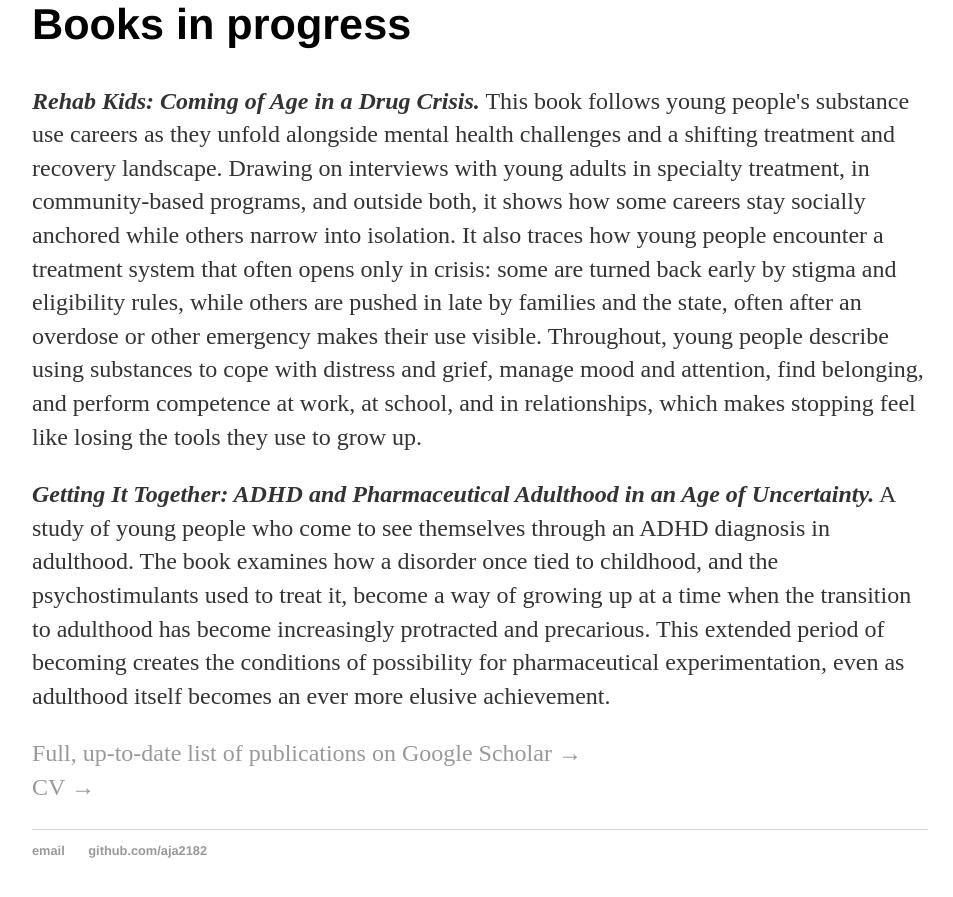
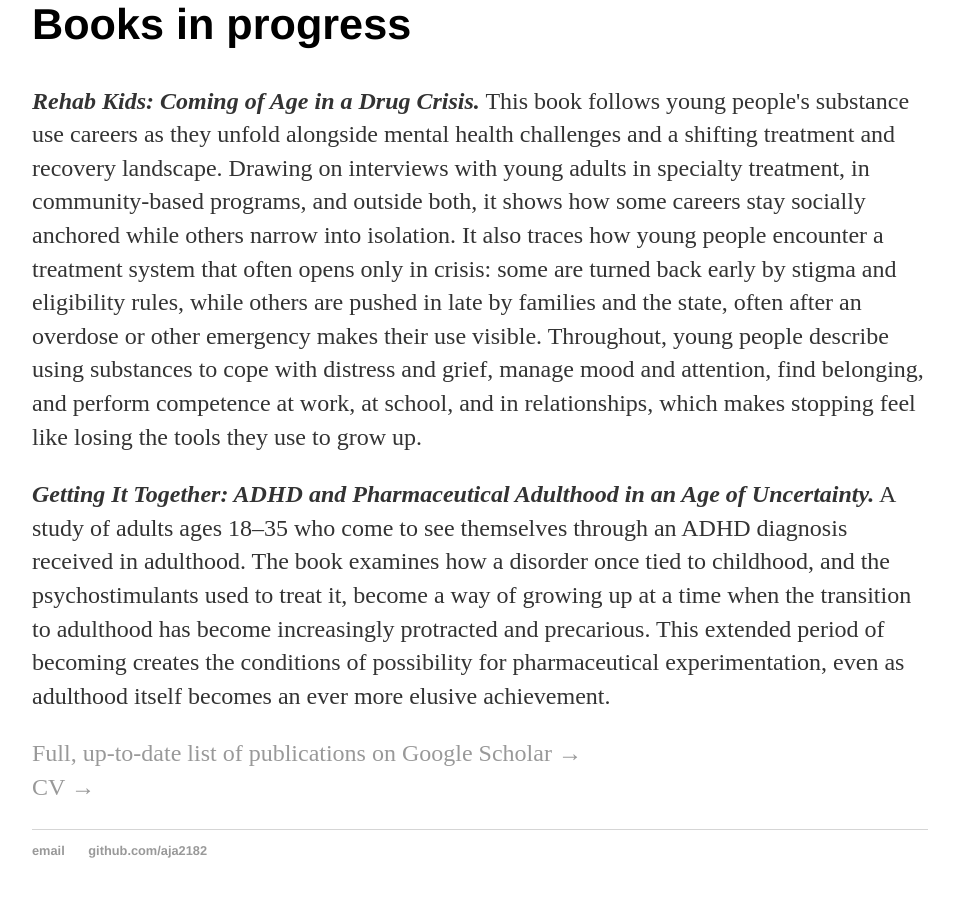
Before and after one commit to aja2182/aja2182.github.io, a Jekyll site: the page built from projects/index.html, in a window 1280 px wide and 900 px high, scrolled down 1926 px. Shown: the top 897 px of the window, without its empty margins (160-1113 px from the left). Built offline with Jekyll 4.4.1, drawn with Linux system fonts in a browser that asks for light colours.

Commit message:
Specify age range in Getting It Together description
Co-Authored-By: Claude Opus 5.5 <noreply@anthropic.com>
Claude-Session: https://claude.ai/code/session_01UBGUuVKp8RBC6Hia74W8jU

```diff
--- a/projects/index.html
+++ b/projects/index.html
@@ -32,7 +32,7 @@ description: Research by Josh Aleksanyan on young adults in substance use treatm
 
 <h2>Books in progress</h2>
 <p><b><i>Rehab Kids: Coming of Age in a Drug Crisis.</i></b> This book follows young people's substance use careers as they unfold alongside mental health challenges and a shifting treatment and recovery landscape. Drawing on interviews with young adults in specialty treatment, in community-based programs, and outside both, it shows how some careers stay socially anchored while others narrow into isolation. It also traces how young people encounter a treatment system that often opens only in crisis: some are turned back early by stigma and eligibility rules, while others are pushed in late by families and the state, often after an overdose or other emergency makes their use visible. Throughout, young people describe using substances to cope with distress and grief, manage mood and attention, find belonging, and perform competence at work, at school, and in relationships, which makes stopping feel like losing the tools they use to grow up.</p>
-<p><b><i>Getting It Together: ADHD and Pharmaceutical Adulthood in an Age of Uncertainty.</i></b> A study of young people who come to see themselves through an ADHD diagnosis in adulthood. The book examines how a disorder once tied to childhood, and the psychostimulants used to treat it, become a way of growing up at a time when the transition to adulthood has become increasingly protracted and precarious. This extended period of becoming creates the conditions of possibility for pharmaceutical experimentation, even as adulthood itself becomes an ever more elusive achievement.</p>
+<p><b><i>Getting It Together: ADHD and Pharmaceutical Adulthood in an Age of Uncertainty.</i></b> A study of adults ages 18&ndash;35 who come to see themselves through an ADHD diagnosis received in adulthood. The book examines how a disorder once tied to childhood, and the psychostimulants used to treat it, become a way of growing up at a time when the transition to adulthood has become increasingly protracted and precarious. This extended period of becoming creates the conditions of possibility for pharmaceutical experimentation, even as adulthood itself becomes an ever more elusive achievement.</p>
 
 <p><a href="https://scholar.google.com/citations?user=VVDsjfIAAAAJ&amp;hl=en&amp;view_op=list_works&amp;sortby=pubdate">Full, up-to-date list of publications on Google Scholar &rarr;</a><br>
 <a href="/cv">CV &rarr;</a></p>
```
